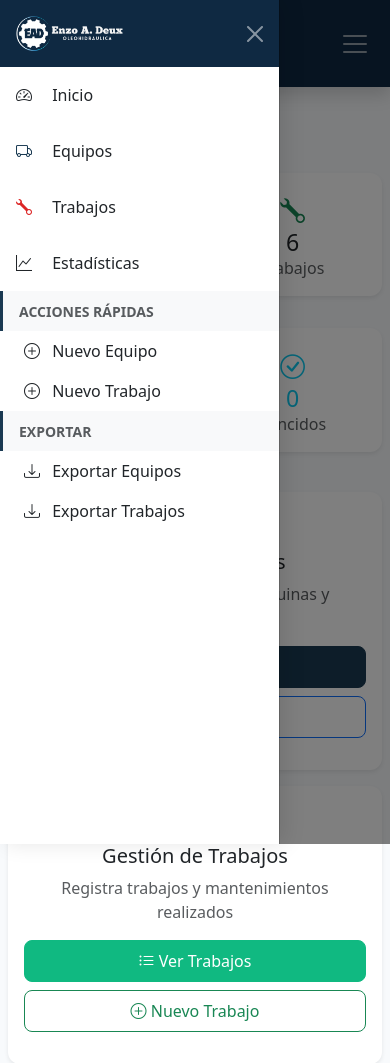
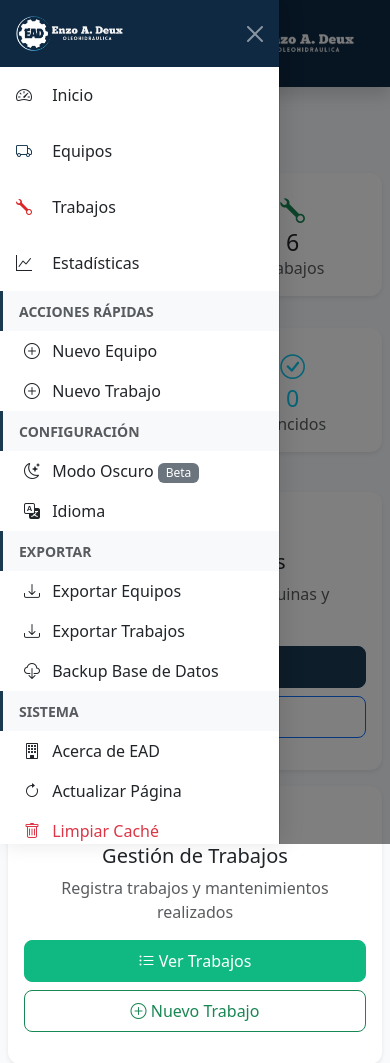
Before and after one commit to Aguus1610/EAD-ServicesManagement, a Flask app: page / in a window 390 px wide, after a click that opens the changed part. Shown: the top 1063 px of the page. Run offline with Flask 3, Linux system fonts and the light colour scheme.

Commit message:
Simplificar navegaciÃ³n responsive - Solo sidebar lateral, eliminar navbar collapse

```diff
--- a/templates/base.html
+++ b/templates/base.html
@@ -298,102 +298,61 @@
                      class="me-2">
             </a>
 
-            <!-- Botón toggler para móvil -->
-            <button class="navbar-toggler border-0" type="button" data-bs-toggle="collapse" data-bs-target="#navbarNav">
-                <span class="navbar-toggler-icon"></span>
-            </button>
-
-            <!-- Menú principal -->
-            <div class="collapse navbar-collapse" id="navbarNav">
-                <ul class="navbar-nav ms-auto align-items-center">
-                    <!-- Dashboard -->
-                    <li class="nav-item">
-                        <a class="nav-link px-3 {{ 'active fw-bold' if request.endpoint == 'index' else '' }}" href="/">
+            <!-- Menú principal solo para desktop -->
+            <div class="d-none d-lg-flex ms-auto align-items-center">
+                <a class="nav-link px-3 text-white {{ 'fw-bold' if request.endpoint == 'index' else '' }}" href="/">
                     <i class="bi bi-speedometer2"></i> Inicio
                 </a>
-                    </li>
-
-                    <!-- Equipos -->
-                    <li class="nav-item">
-                        <a class="nav-link px-3 {{ 'active fw-bold' if 'equipo' in request.endpoint else '' }}"
-                           href="/equipos">
+                <a class="nav-link px-3 text-white {{ 'fw-bold' if 'equipo' in request.endpoint else '' }}" href="/equipos">
                     <i class="bi bi-truck"></i> Equipos
                 </a>
-                    </li>
-
-                    <!-- Trabajos -->
-                    <li class="nav-item">
-                        <a class="nav-link px-3 {{ 'active fw-bold' if 'trabajo' in request.endpoint else '' }}"
-                           href="/trabajos">
+                <a class="nav-link px-3 text-white {{ 'fw-bold' if 'trabajo' in request.endpoint else '' }}" href="/trabajos">
                     <i class="bi bi-wrench"></i> Trabajos
                 </a>
-                    </li>
-
-                    <!-- Estadísticas -->
-                    <li class="nav-item">
-                        <a class="nav-link px-3 {{ 'active fw-bold' if request.endpoint == 'estadisticas' else '' }}" href="/estadisticas">
+                <a class="nav-link px-3 text-white {{ 'fw-bold' if request.endpoint == 'estadisticas' else '' }}" href="/estadisticas">
                     <i class="bi bi-graph-up"></i> Estadísticas
                 </a>
-                    </li>
 
-                    <!-- Botón de Configuración -->
-                    <li class="nav-item dropdown">
-                        <button class="btn btn-sm ms-3 dropdown-toggle"
-                                style="background-color: var(--ead-red); color: white; border: none; transition: all 0.3s;"
-                                onmouseover="this.style.backgroundColor='#b91c1c'"
-                                onmouseout="this.style.backgroundColor='var(--ead-red)'"
+                <!-- Botón de Configuración solo desktop -->
+                <div class="dropdown ms-3">
+                    <button class="btn btn-sm dropdown-toggle"
+                            style="background-color: var(--ead-red); color: white; border: none;"
                             data-bs-toggle="dropdown">
                         <i class="bi bi-gear-fill"></i>
                     </button>
                     <ul class="dropdown-menu dropdown-menu-end shadow" style="min-width: 250px;">
                         <li><h6 class="dropdown-header"><i class="bi bi-gear me-2"></i>Configuración</h6></li>
-
-                            <!-- Configuración General -->
                         <li><a class="dropdown-item" href="#" onclick="toggleDarkMode(); return false;">
                             <i class="bi bi-moon-stars me-2"></i> Modo Oscuro
                             <span class="badge bg-secondary ms-auto">Beta</span>
                         </a></li>
-
                         <li><a class="dropdown-item" href="#" onclick="changeLanguage(); return false;">
                             <i class="bi bi-translate me-2"></i> Idioma
                         </a></li>
-
                         <li><hr class="dropdown-divider"></li>
-
-                            <!-- Gestión de Datos -->
                         <li><h6 class="dropdown-header"><i class="bi bi-database me-2"></i>Datos</h6></li>
-
                         <li><a class="dropdown-item" href="/api/export/equipos">
                             <i class="bi bi-file-earmark-spreadsheet me-2"></i> Exportar Equipos
                         </a></li>
-
                         <li><a class="dropdown-item" href="/api/export/trabajos">
                             <i class="bi bi-file-earmark-spreadsheet me-2"></i> Exportar Trabajos
                         </a></li>
-
                         <li><a class="dropdown-item" href="#" onclick="backupDatabase(); return false;">
                             <i class="bi bi-cloud-download me-2"></i> Backup Base de Datos
                         </a></li>
-
                         <li><hr class="dropdown-divider"></li>
-
-                            <!-- Sistema -->
                         <li><h6 class="dropdown-header"><i class="bi bi-info-circle me-2"></i>Sistema</h6></li>
-
                         <li><a class="dropdown-item" href="#" onclick="showAbout(); return false;">
                             <i class="bi bi-building me-2"></i> Acerca de EAD
                         </a></li>
-
                         <li><a class="dropdown-item" href="#" onclick="window.location.reload()">
                             <i class="bi bi-arrow-clockwise me-2"></i> Actualizar Página
                         </a></li>
-
                         <li><a class="dropdown-item text-danger" href="#" onclick="clearCache(); return false;">
                             <i class="bi bi-trash me-2"></i> Limpiar Caché
                         </a></li>
                     </ul>
-                    </li>
-                </ul>
+                </div>
             </div>
         </div>
     </nav>
@@ -437,6 +396,18 @@
                 </a>
 
 
+                <!-- Configuración -->
+                <div class="list-group-item bg-light">
+                    <small class="text-muted text-uppercase fw-bold">Configuración</small>
+                </div>
+                <a href="#" onclick="toggleDarkMode(); return false;" class="list-group-item list-group-item-action ps-4">
+                    <i class="bi bi-moon-stars me-2"></i> Modo Oscuro
+                    <span class="badge bg-secondary ms-auto">Beta</span>
+                </a>
+                <a href="#" onclick="changeLanguage(); return false;" class="list-group-item list-group-item-action ps-4">
+                    <i class="bi bi-translate me-2"></i> Idioma
+                </a>
+
                 <!-- Exportar -->
                 <div class="list-group-item bg-light">
                     <small class="text-muted text-uppercase fw-bold">Exportar</small>
@@ -446,6 +417,23 @@
                 </a>
                 <a href="/api/export/trabajos" class="list-group-item list-group-item-action ps-4">
                     <i class="bi bi-download me-2"></i> Exportar Trabajos
+                </a>
+                <a href="#" onclick="backupDatabase(); return false;" class="list-group-item list-group-item-action ps-4">
+                    <i class="bi bi-cloud-download me-2"></i> Backup Base de Datos
+                </a>
+
+                <!-- Sistema -->
+                <div class="list-group-item bg-light">
+                    <small class="text-muted text-uppercase fw-bold">Sistema</small>
+                </div>
+                <a href="#" onclick="showAbout(); return false;" class="list-group-item list-group-item-action ps-4">
+                    <i class="bi bi-building me-2"></i> Acerca de EAD
+                </a>
+                <a href="#" onclick="window.location.reload()" class="list-group-item list-group-item-action ps-4">
+                    <i class="bi bi-arrow-clockwise me-2"></i> Actualizar Página
+                </a>
+                <a href="#" onclick="clearCache(); return false;" class="list-group-item list-group-item-action ps-4 text-danger">
+                    <i class="bi bi-trash me-2"></i> Limpiar Caché
                 </a>
             </div>
         </div>
```
Lines whose indentation alone changed are shown as unchanged.
